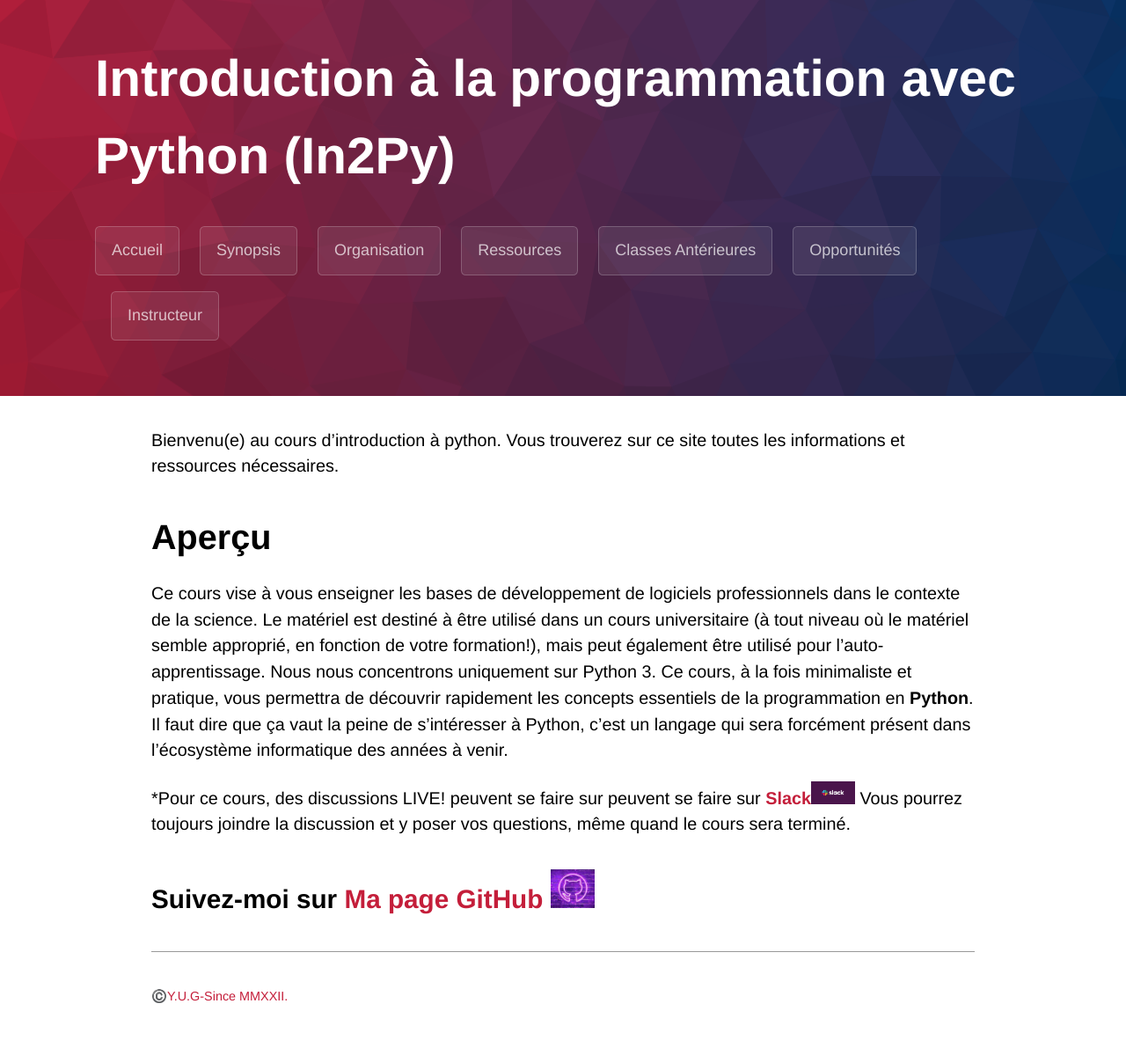
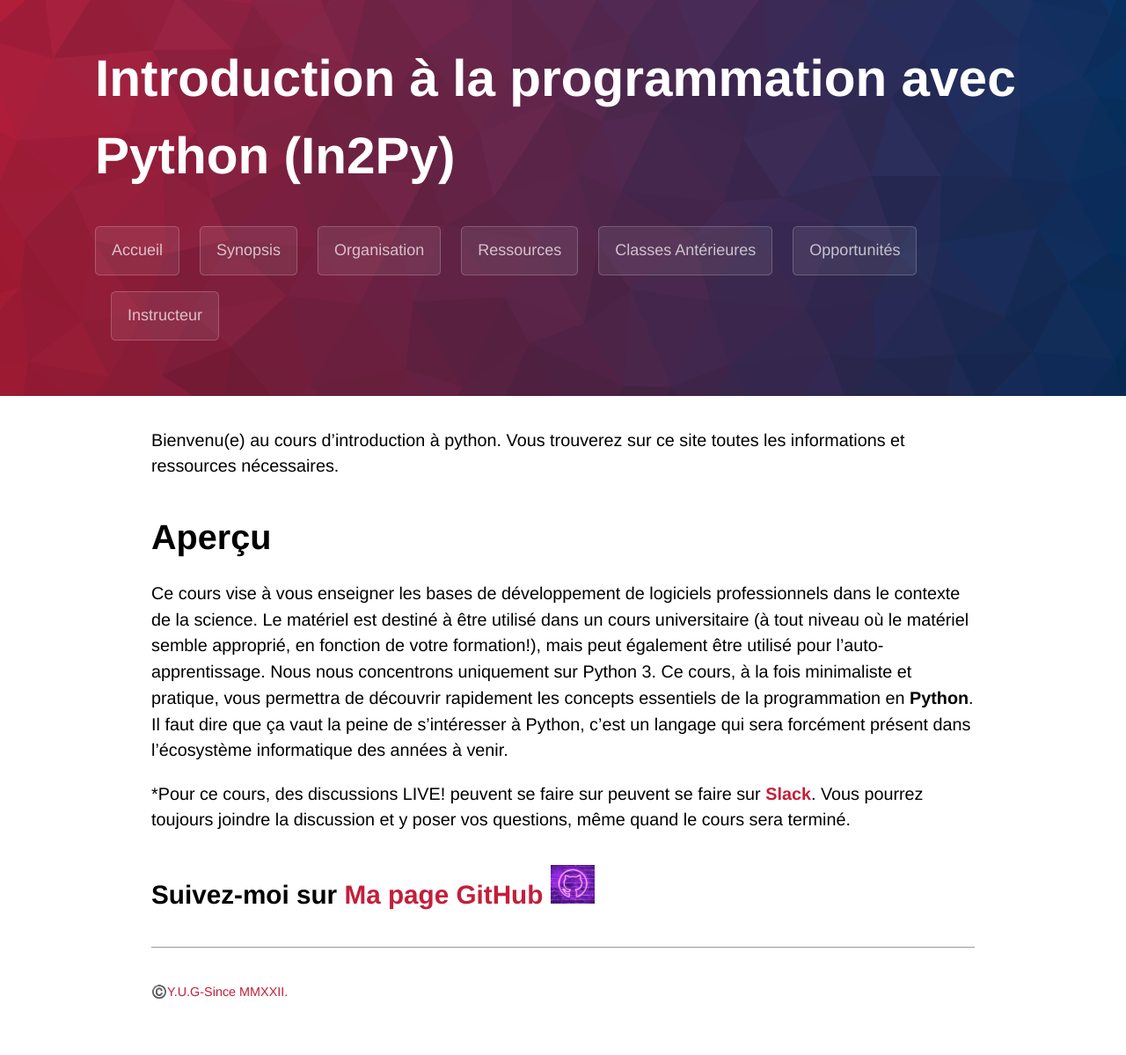
Before and after one commit to WoComtoQC/wocomtoqc.github.io, a Jekyll site: the page built from index.md, in a window 1280 px wide. Shown: the whole page at 88% size. Built offline with Jekyll 4.4.1, drawn with Linux system fonts in a browser that asks for light colours; some web fonts are replaced; part of the change alters nothing that is shown.

Commit message:
Update index.md

```diff
--- a/index.md
+++ b/index.md
@@ -12,8 +12,7 @@ en fonction de votre formation!), mais peut également être utilisé pour l'aut
 Nous nous concentrons uniquement sur Python 3. Ce cours, à la fois minimaliste et pratique, vous permettra de découvrir rapidement les concepts essentiels de la programmation en **Python**. Il faut dire que ça vaut la peine de s'intéresser à Python, c'est un langage qui sera forcément présent dans l'écosystème informatique des années à venir.
 
 
-*Pour ce cours, des discussions LIVE! peuvent se faire sur peuvent se faire sur [**Slack**](https://join.slack.com/t/init2py/shared_invite/zt-15o94kek5-2zbtrHDxr5ZZ8dvkf2IsLA)<a href="https://github.com/gabayae" ><img src="assets/images/logo-slack.PNG" style="float:center; max-width: 50px; display: inline" alt="gabayae_githubpage"/> </a>
-Vous pourrez toujours joindre la discussion et y poser vos questions, même quand le cours sera terminé.
+*Pour ce cours, des discussions LIVE! peuvent se faire sur peuvent se faire sur [**Slack**](https://join.slack.com/t/init2py/shared_invite/zt-15o94kek5-2zbtrHDxr5ZZ8dvkf2IsLA). Vous pourrez toujours joindre la discussion et y poser vos questions, même quand le cours sera terminé.
 
 
 ## Suivez-moi sur [**Ma page GitHub**](https://github.com/gabayae) <a href="https://github.com/gabayae" ><img src="assets/images/logo-github.PNG" style="float:center; max-width: 50px; display: inline" alt="gabayae_githubpage"/> </a>
```
